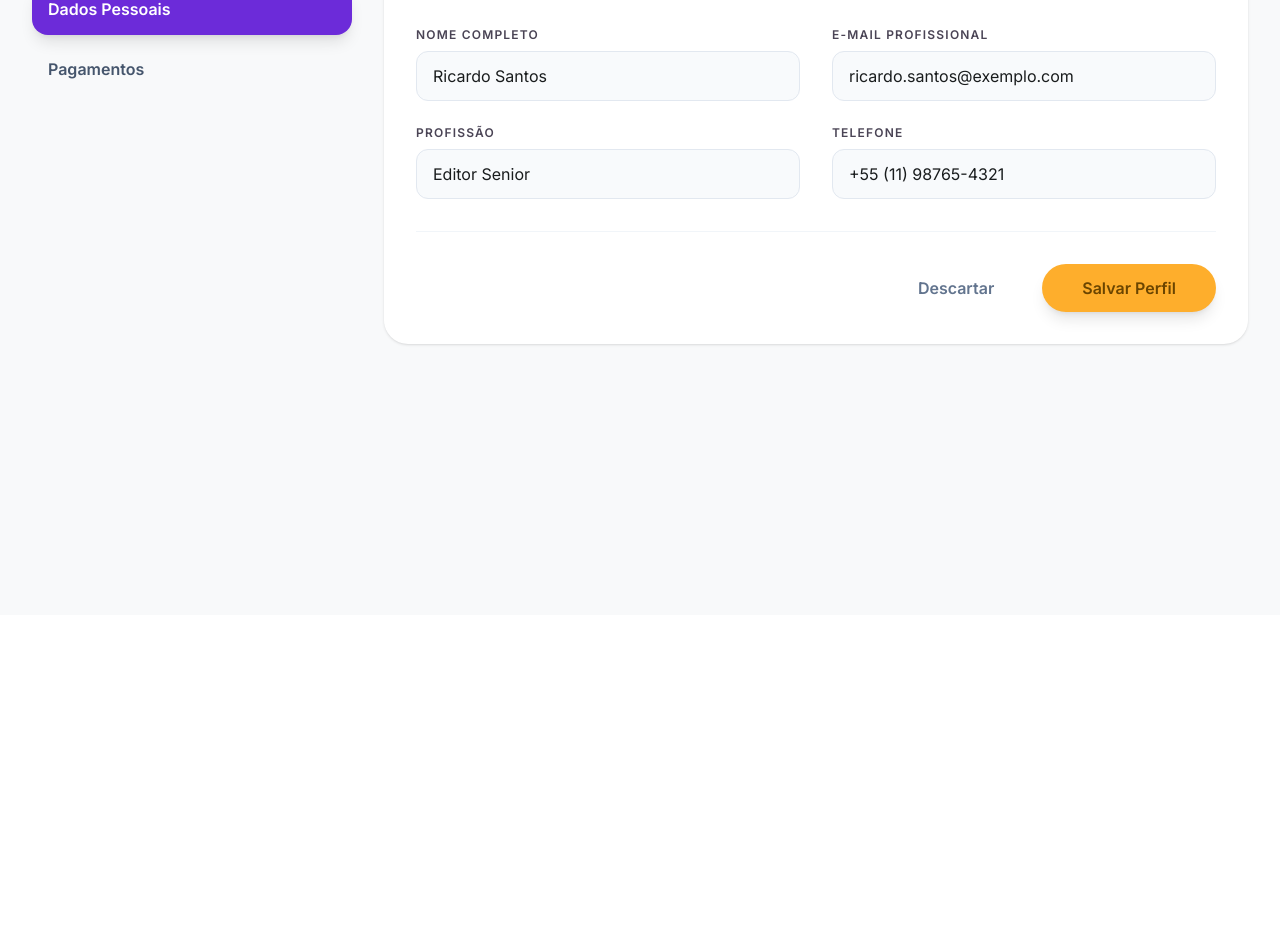
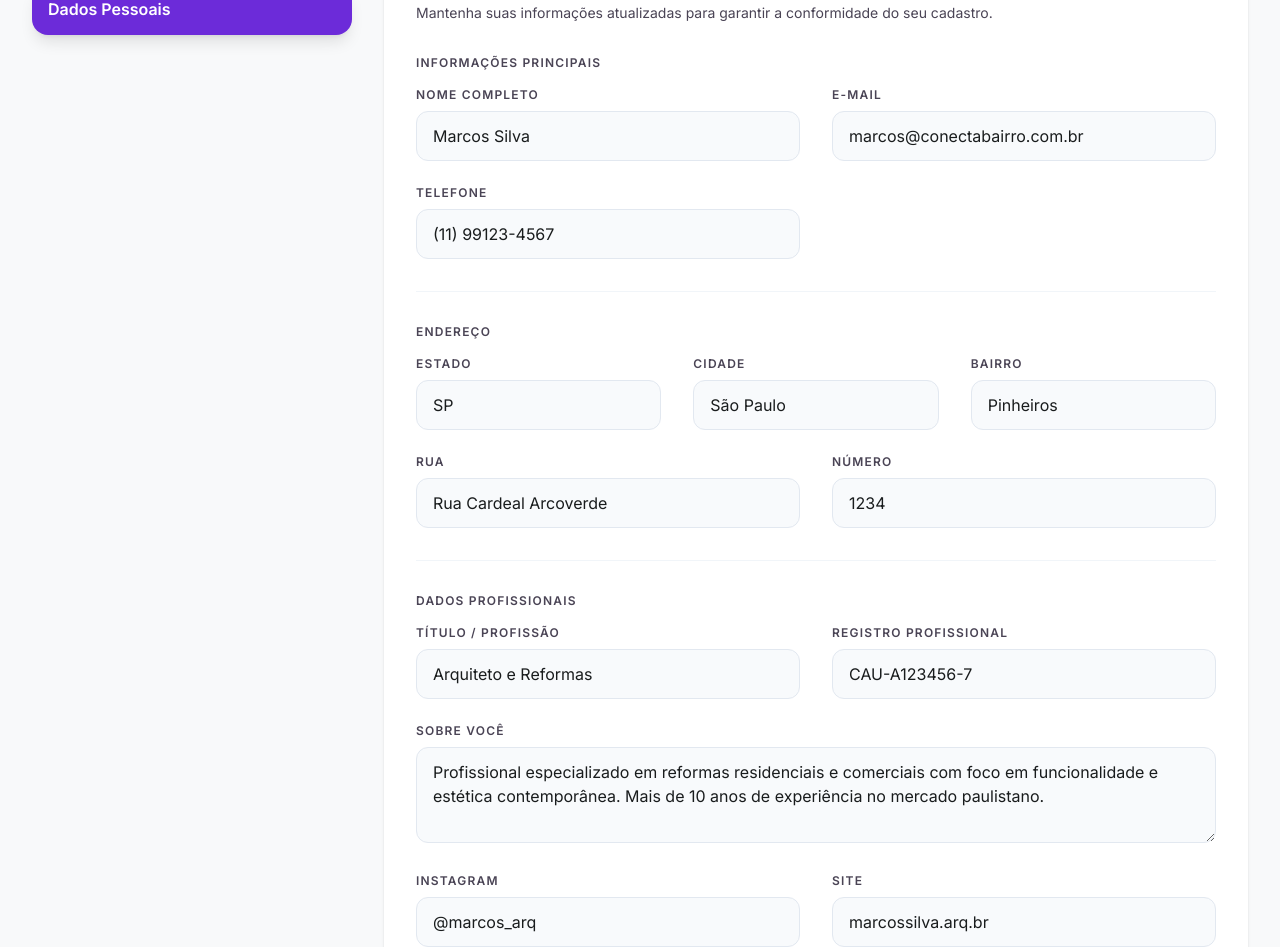
Before and after one commit to jamilelopes/conecta-bairro-2.0, a React (Vite) app: page /settings in a window 1280 px wide. Shown: the part 185-1132 px from the top of the page. Before the commit the page ends 800 px from the top, so only its background shows below. Built offline with nearby package versions, Linux system fonts and the light colour scheme.

Commit message:
Ajusta Login e Profile

```diff
--- a/src/pages/Home.jsx
+++ b/src/pages/Home.jsx
@@ -24,7 +24,14 @@ function Home() {
                 <div className="flex-1 flex items-center px-4 gap-3 bg-surface-container-low rounded-xl py-3">
                   <input
                     className="bg-transparent border-none focus:ring-0 w-full outline-none"
-                    placeholder="Qual serviço você procura?"
+                    placeholder="Qual categoria?"
+                    type="text"
+                  />
+                </div>
+                <div className="flex-1 flex items-center px-4 gap-3 bg-surface-container-low rounded-xl py-3">
+                  <input
+                    className="bg-transparent border-none focus:ring-0 w-full outline-none"
+                    placeholder="Sua localização"
                     type="text"
                   />
                 </div>
@@ -34,6 +41,19 @@ function Home() {
                 >
                   Buscar
                 </button>
+              </div>
+            </div>
+
+            <div className="w-full md:w-1/2 relative">
+              <div className="relative w-full aspect-square rounded-[2rem] bg-surface-container-high flex items-center justify-center text-on-surface-variant shadow-2xl">
+                Foto
+              </div>
+              <div className="absolute -bottom-4 left-4 bg-surface-container-lowest rounded-2xl shadow-lg p-4 flex items-center gap-3">
+                <span className="w-10 h-10 rounded-full bg-secondary-container flex items-center justify-center text-lg">✓</span>
+                <div>
+                  <p className="font-bold text-sm">Profissionais confiáveis</p>
+                  <p className="text-xs text-on-surface-variant">Próximos de você</p>
+                </div>
               </div>
             </div>
           </div>
--- a/src/pages/Login.jsx
+++ b/src/pages/Login.jsx
@@ -1,29 +1,33 @@
-import { useNavigate } from "react-router-dom";
 import { Link } from "react-router-dom";
 
 function Login() {
-  const navigate = useNavigate();
-
   const handleGoogleLogin = () => {
-    // TODO: conectar com POST /auth/google (etapa de integração com API)
-    navigate("/explore");
-  };
-
-  const handleSubmit = (e) => {
-    e.preventDefault();
-    navigate("/explore");
+    // TODO: conectar com POST /auth/google
+    window.location.href = "/explore";
   };
 
   return (
     <main className="flex min-h-screen w-full">
-      <section className="hidden lg:flex lg:w-1/2 relative bg-primary-container items-center justify-center p-12">
+      <section className="hidden lg:flex lg:w-1/2 relative bg-primary-container items-center justify-center p-12 overflow-hidden">
+        <div className="absolute top-8 left-8 bg-white/20 backdrop-blur-sm px-4 py-2 rounded-full flex items-center gap-2 text-white text-sm font-semibold">
+          <span className="w-2 h-2 bg-secondary-container rounded-full"></span>
+          Membros Selecionados
+        </div>
         <div className="relative z-10 max-w-lg text-white">
           <h2 className="text-5xl font-extrabold leading-tight tracking-tight mb-6">
             A casa dos <span className="text-secondary-container">melhores</span> profissionais.
           </h2>
           <p className="text-xl text-on-primary-container/90 leading-relaxed mb-8">
-            Conectamos visões ambiciosas aos especialistas que as tornam realidade.
+            Conectamos clientes aos melhores profissionais. Entre para a Conecta Bairro.
           </p>
+          <div className="flex items-center gap-3">
+            <div className="flex -space-x-3">
+              {[1, 2, 3].map((i) => (
+                <div key={i} className="w-10 h-10 rounded-full border-2 border-white bg-surface-container-low" />
+              ))}
+            </div>
+            <span className="text-sm font-medium">+2.400 Especialistas ativos hoje</span>
+          </div>
         </div>
       </section>
 
@@ -36,13 +40,13 @@ function Login() {
               </div>
               <span className="text-2xl font-bold tracking-tight text-primary">CONECTA BAIRRO</span>
             </Link>
-            <h1 className="text-3xl font-bold text-on-surface mb-2">Bem-vindo, profissional!</h1>
+            <h1 className="text-3xl font-bold text-on-surface mb-2">Bem vindo, profissional!</h1>
             <p className="text-on-surface-variant">Ofereça serviços e encontre profissionais em um só lugar.</p>
           </div>
 
           <button
             onClick={handleGoogleLogin}
-            className="flex items-center justify-center px-4 py-3 border border-outline-variant/30 rounded-xl hover:bg-surface-container-low transition-colors w-full mb-8"
+            className="flex items-center justify-center px-4 py-3 border border-outline-variant/30 rounded-xl hover:bg-surface-container-low transition-colors w-full"
           >
             <svg className="w-5 h-5 mr-3" viewBox="0 0 24 24">
               <path d="M22.56 12.25c0-.78-.07-1.53-.2-2.25H12v4.26h5.92c-.26 1.37-1.04 2.53-2.21 3.31v2.77h3.57c2.08-1.92 3.28-4.74 3.28-8.09z" fill="#4285F4" />
@@ -50,19 +54,15 @@ function Login() {
               <path d="M5.84 14.09c-.22-.66-.35-1.36-.35-2.09s.13-1.43.35-2.09V7.07H2.18C1.43 8.55 1 10.22 1 12s.43 3.45 1.18 4.93l3.66-2.84z" fill="#FBBC05" />
               <path d="M12 5.38c1.62 0 3.06.56 4.21 1.64l3.15-3.15C17.45 2.09 14.97 1 12 1 7.7 1 3.99 3.47 2.18 7.07l3.66 2.84c.87-2.6 3.3-4.53 6.16-4.53z" fill="#EA4335" />
             </svg>
-            <span className="text-sm font-semibold text-on-surface">Entrar com Google</span>
+            <span className="text-sm font-semibold text-on-surface">Continuar com Google</span>
           </button>
 
-          <form onSubmit={handleSubmit} className="space-y-5">
-            <input type="email" placeholder="E-mail" className="w-full rounded-xl border border-outline-variant p-3" />
-            <input type="password" placeholder="Senha" className="w-full rounded-xl border border-outline-variant p-3" />
-            <button type="submit" className="w-full bg-primary text-white py-4 rounded-xl font-bold">
-              Entrar
-            </button>
-          </form>
-
-          <div className="mt-8 text-center text-sm text-on-surface-variant">
-            Não tem uma conta? <a href="#" className="text-primary font-bold">Cadastre-se agora</a>
+          <div className="mt-8 flex justify-center gap-4 text-xs text-on-surface-variant">
+            <a href="#" className="hover:underline">Política de Privacidade</a>
+            <span>·</span>
+            <a href="#" className="hover:underline">Termos de Serviço</a>
+            <span>·</span>
+            <a href="#" className="hover:underline">Ajuda</a>
           </div>
         </div>
       </section>
--- a/src/pages/Profile.jsx
+++ b/src/pages/Profile.jsx
@@ -5,17 +5,21 @@ import Footer from "../components/Footer";
 function Profile() {
   const { slug } = useParams();
 
-  // TODO: substituir por fetch em GET /professionals/slug/:slug
   const professional = {
-    name: "Ricardo Oliveira",
-    role: "Especialista em Reformas & Design de Interiores",
-    address: "Rua Oscar Freire, Jardins, São Paulo, SP",
-    about: "Profissional especializado em transformar espaços residenciais e comerciais com foco em funcionalidade e estética contemporânea.",
-    reviews: [
-      { rating: 5, text: "Trabalho impecável e muito organizado." },
-      { rating: 5, text: "Superou as expectativas, recomendo fortemente." },
-    ],
+    name: "Marcos Silva",
+    role: "Arquiteto e Reformas",
+    registration: "CAU-A123456-7",
+    address: "Rua Cardeal Arcoverde, 1234, Pinheiros, São Paulo, SP",
+    about: "Profissional especializado em reformas residenciais e comerciais com foco em funcionalidade e estética contemporânea. Mais de 10 anos de experiência no mercado paulistano.",
+    instagram: "marcos_arq",
+    site: "marcossilva.arq.br",
+    phone: "5511991234567",
   };
+
+  const whatsappMessage = encodeURIComponent(
+    "Ola " + professional.name + ", vi seu perfil no Conecta Bairro e gostaria de solicitar um orcamento."
+  );
+  const whatsappLink = "https://api.whatsapp.com/send?phone=" + professional.phone + "&text=" + whatsappMessage;
 
   return (
     <div className="bg-surface text-on-surface min-h-screen flex flex-col">
@@ -23,7 +27,7 @@ function Profile() {
       <div className="flex-grow pt-28 pb-24">
         <div className="max-w-screen-2xl mx-auto px-6 grid grid-cols-1 lg:grid-cols-[1fr_380px] gap-8">
           <main className="space-y-8">
-            <section className="bg-primary-fixed rounded-2xl overflow-hidden shadow-sm border border-surface-container-high py-12 px-8 bg-primary-container/10">
+            <section className="rounded-2xl overflow-hidden shadow-sm border border-surface-container-high py-12 px-8 bg-primary-container/10">
               <div className="flex flex-col md:flex-row items-center md:items-start gap-8">
                 <div className="w-32 h-32 md:w-44 md:h-44 rounded-full border-4 border-white shadow-xl bg-surface-container-low flex items-center justify-center text-on-surface-variant text-sm shrink-0">
                   Foto
@@ -35,28 +39,16 @@ function Profile() {
                       Profissional Verificado
                     </span>
                   </div>
-                  <p className="text-xl font-semibold text-on-surface-variant mb-4">{professional.role}</p>
+                  <p className="text-xl font-semibold text-on-surface-variant mb-2">{professional.role}</p>
+                  <p className="text-sm text-on-surface-variant/80 mb-1">Registro: {professional.registration}</p>
                   <p className="text-sm text-on-surface-variant/90 font-medium">{professional.address}</p>
                 </div>
               </div>
             </section>
 
-            <section className="grid grid-cols-1 md:grid-cols-2 gap-6">
-              <div className="bg-primary-container p-8 rounded-2xl text-white shadow-lg">
-                <h3 className="font-bold mb-2">Sobre o Profissional</h3>
-                <p className="text-sm opacity-90 leading-relaxed">{professional.about}</p>
-              </div>
-              <div className="bg-surface-container-lowest p-8 rounded-2xl shadow-sm border border-surface-container">
-                <h3 className="font-headline font-bold mb-4">Avaliações Recentes</h3>
-                <div className="space-y-4">
-                  {professional.reviews.map((review, i) => (
-                    <div key={i} className="border-b pb-3">
-                      <div className="text-secondary-container mb-1">{"★".repeat(review.rating)}</div>
-                      <p className="text-sm text-on-surface-variant italic">"{review.text}"</p>
-                    </div>
-                  ))}
-                </div>
-              </div>
+            <section className="bg-primary-container p-8 rounded-2xl text-white shadow-lg">
+              <h3 className="font-bold mb-2">Sobre o Profissional</h3>
+              <p className="text-sm opacity-90 leading-relaxed">{professional.about}</p>
             </section>
           </main>
 
@@ -64,18 +56,23 @@ function Profile() {
             <div className="sticky top-24 space-y-6">
               <div className="bg-surface-container-lowest p-8 rounded-2xl shadow-xl border border-surface-container">
                 <h4 className="text-xs font-bold uppercase tracking-widest text-on-surface-variant mb-4">
-                  Informações de Contato
+                  Informacoes de Contato
                 </h4>
-                <div className="space-y-4 mb-6">
-                  <div className="text-sm font-medium">📞 (11) 9****-****</div>
-                  <div className="text-sm font-medium">@ricardo_design</div>
+                <div className="space-y-3 mb-6 text-sm font-medium">
+                  <p>@{professional.instagram}</p>
+                  <p>{professional.site}</p>
                 </div>
-                <button className="w-full bg-secondary-container text-on-secondary-container py-4 rounded-xl font-headline font-extrabold text-lg">
-                  Solicitar Orçamento
-                </button>
+                <a href={whatsappLink} target="_blank" rel="noopener noreferrer" className="w-full bg-secondary-container text-on-secondary-container py-4 rounded-xl font-headline font-extrabold text-lg flex items-center justify-center gap-2">
+                  Solicitar Orcamento
+                </a>
                 <p className="text-[11px] text-center text-on-surface-variant mt-4">
-                  Informações liberadas após a contratação.
+                  Contato via WhatsApp direto com o profissional.
                 </p>
+              </div>
+
+              <div className="flex justify-between text-xs text-on-surface-variant px-2">
+                <button className="hover:underline">Compartilhar</button>
+                <button className="hover:underline">Denunciar</button>
               </div>
             </div>
           </aside>
--- a/src/pages/Settings.jsx
+++ b/src/pages/Settings.jsx
@@ -12,48 +12,101 @@ function Settings() {
               <a className="flex items-center gap-3 px-4 py-3.5 rounded-2xl bg-primary-container text-white shadow-lg" href="#">
                 <span className="font-semibold">Dados Pessoais</span>
               </a>
-              <a className="flex items-center gap-3 px-4 py-3.5 rounded-2xl text-slate-600 hover:bg-slate-100" href="#">
-                <span className="font-semibold">Pagamentos</span>
-              </a>
             </div>
           </aside>
 
           <section className="flex-grow space-y-8">
             <div className="bg-surface-container-lowest rounded-3xl p-8 shadow-sm">
-              <h2 className="font-headline text-3xl font-bold tracking-tight mb-8">Dados Profissionais</h2>
+              <h2 className="font-headline text-3xl font-bold tracking-tight mb-2">Dados Profissionais</h2>
+              <p className="text-sm text-on-surface-variant mb-8">
+                Mantenha suas informações atualizadas para garantir a conformidade do seu cadastro.
+              </p>
               <form className="space-y-8" onSubmit={(e) => e.preventDefault()}>
+                <div>
+                  <h3 className="text-xs font-bold uppercase tracking-widest text-on-surface-variant mb-4">
+                    Informações Principais
+                  </h3>
                   <div className="grid grid-cols-1 md:grid-cols-2 gap-x-8 gap-y-6">
                     <div className="space-y-2">
-                    <label className="block text-xs font-semibold uppercase tracking-widest text-on-surface-variant">
-                      Nome Completo
-                    </label>
-                    <input className="w-full rounded-xl px-4 py-3 border border-slate-200 bg-slate-50" defaultValue="Ricardo Santos" />
+                      <label className="block text-xs font-semibold uppercase tracking-widest text-on-surface-variant">Nome Completo</label>
+                      <input className="w-full rounded-xl px-4 py-3 border border-slate-200 bg-slate-50" defaultValue="Marcos Silva" />
                     </div>
                     <div className="space-y-2">
-                    <label className="block text-xs font-semibold uppercase tracking-widest text-on-surface-variant">
-                      E-mail Profissional
-                    </label>
-                    <input className="w-full rounded-xl px-4 py-3 border border-slate-200 bg-slate-50" defaultValue="ricardo.santos@exemplo.com" />
+                      <label className="block text-xs font-semibold uppercase tracking-widest text-on-surface-variant">E-mail</label>
+                      <input className="w-full rounded-xl px-4 py-3 border border-slate-200 bg-slate-50" defaultValue="marcos@conectabairro.com.br" />
                     </div>
                     <div className="space-y-2">
-                    <label className="block text-xs font-semibold uppercase tracking-widest text-on-surface-variant">
-                      Profissão
-                    </label>
-                    <input className="w-full rounded-xl px-4 py-3 border border-slate-200 bg-slate-50" defaultValue="Editor Senior" />
+                      <label className="block text-xs font-semibold uppercase tracking-widest text-on-surface-variant">Telefone</label>
+                      <input className="w-full rounded-xl px-4 py-3 border border-slate-200 bg-slate-50" defaultValue="(11) 99123-4567" />
+                    </div>
+                  </div>
+                </div>
+
+                <div className="pt-8 border-t border-slate-100">
+                  <h3 className="text-xs font-bold uppercase tracking-widest text-on-surface-variant mb-4">Endereço</h3>
+                  <div className="grid grid-cols-1 md:grid-cols-3 gap-x-8 gap-y-6 mb-6">
+                    <div className="space-y-2">
+                      <label className="block text-xs font-semibold uppercase tracking-widest text-on-surface-variant">Estado</label>
+                      <input className="w-full rounded-xl px-4 py-3 border border-slate-200 bg-slate-50" defaultValue="SP" />
                     </div>
                     <div className="space-y-2">
-                    <label className="block text-xs font-semibold uppercase tracking-widest text-on-surface-variant">
-                      Telefone
-                    </label>
-                    <input className="w-full rounded-xl px-4 py-3 border border-slate-200 bg-slate-50" defaultValue="+55 (11) 98765-4321" />
+                      <label className="block text-xs font-semibold uppercase tracking-widest text-on-surface-variant">Cidade</label>
+                      <input className="w-full rounded-xl px-4 py-3 border border-slate-200 bg-slate-50" defaultValue="São Paulo" />
+                    </div>
+                    <div className="space-y-2">
+                      <label className="block text-xs font-semibold uppercase tracking-widest text-on-surface-variant">Bairro</label>
+                      <input className="w-full rounded-xl px-4 py-3 border border-slate-200 bg-slate-50" defaultValue="Pinheiros" />
                     </div>
                   </div>
+                  <div className="grid grid-cols-1 md:grid-cols-2 gap-x-8 gap-y-6">
+                    <div className="space-y-2">
+                      <label className="block text-xs font-semibold uppercase tracking-widest text-on-surface-variant">Rua</label>
+                      <input className="w-full rounded-xl px-4 py-3 border border-slate-200 bg-slate-50" defaultValue="Rua Cardeal Arcoverde" />
+                    </div>
+                    <div className="space-y-2">
+                      <label className="block text-xs font-semibold uppercase tracking-widest text-on-surface-variant">Número</label>
+                      <input className="w-full rounded-xl px-4 py-3 border border-slate-200 bg-slate-50" defaultValue="1234" />
+                    </div>
+                  </div>
+                </div>
+
+                <div className="pt-8 border-t border-slate-100">
+                  <h3 className="text-xs font-bold uppercase tracking-widest text-on-surface-variant mb-4">Dados Profissionais</h3>
+                  <div className="grid grid-cols-1 md:grid-cols-2 gap-x-8 gap-y-6 mb-6">
+                    <div className="space-y-2">
+                      <label className="block text-xs font-semibold uppercase tracking-widest text-on-surface-variant">Título / Profissão</label>
+                      <input className="w-full rounded-xl px-4 py-3 border border-slate-200 bg-slate-50" defaultValue="Arquiteto e Reformas" />
+                    </div>
+                    <div className="space-y-2">
+                      <label className="block text-xs font-semibold uppercase tracking-widest text-on-surface-variant">Registro Profissional</label>
+                      <input className="w-full rounded-xl px-4 py-3 border border-slate-200 bg-slate-50" defaultValue="CAU-A123456-7" />
+                    </div>
+                  </div>
+                  <div className="space-y-2 mb-6">
+                    <label className="block text-xs font-semibold uppercase tracking-widest text-on-surface-variant">Sobre Você</label>
+                    <textarea
+                      className="w-full rounded-xl px-4 py-3 border border-slate-200 bg-slate-50 min-h-24"
+                      defaultValue="Profissional especializado em reformas residenciais e comerciais com foco em funcionalidade e estética contemporânea. Mais de 10 anos de experiência no mercado paulistano."
+                    />
+                  </div>
+                  <div className="grid grid-cols-1 md:grid-cols-2 gap-x-8 gap-y-6">
+                    <div className="space-y-2">
+                      <label className="block text-xs font-semibold uppercase tracking-widest text-on-surface-variant">Instagram</label>
+                      <input className="w-full rounded-xl px-4 py-3 border border-slate-200 bg-slate-50" defaultValue="@marcos_arq" />
+                    </div>
+                    <div className="space-y-2">
+                      <label className="block text-xs font-semibold uppercase tracking-widest text-on-surface-variant">Site</label>
+                      <input className="w-full rounded-xl px-4 py-3 border border-slate-200 bg-slate-50" defaultValue="marcossilva.arq.br" />
+                    </div>
+                  </div>
+                </div>
+
                 <div className="pt-8 border-t border-slate-100 flex justify-end gap-4">
                   <button type="button" className="px-8 py-3 rounded-full font-semibold text-slate-500 hover:bg-slate-100">
-                    Descartar
+                    Descartar Alterações
                   </button>
                   <button type="submit" className="px-10 py-3 rounded-full font-bold bg-secondary-container text-on-secondary-container shadow-lg hover:scale-105 transition-all">
-                    Salvar Perfil
+                    Salvar Perfil Profissional
                   </button>
                 </div>
               </form>
```
Lines whose indentation alone changed are shown as unchanged.
